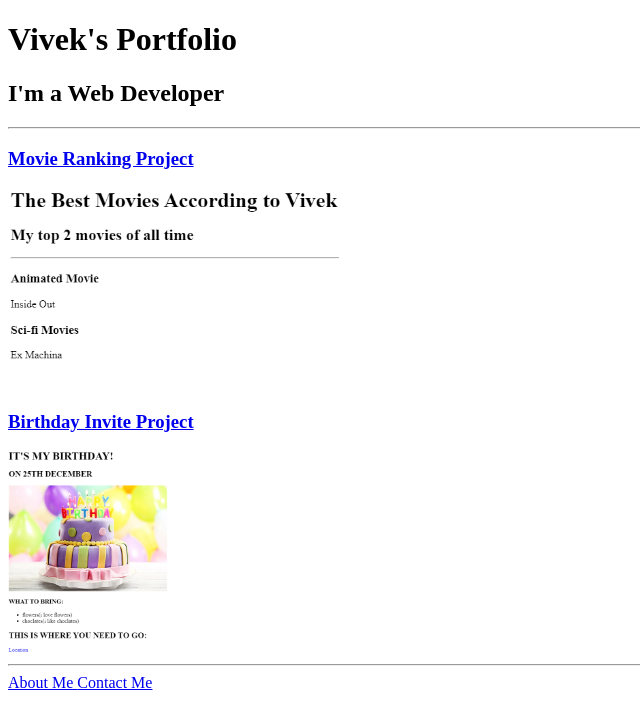
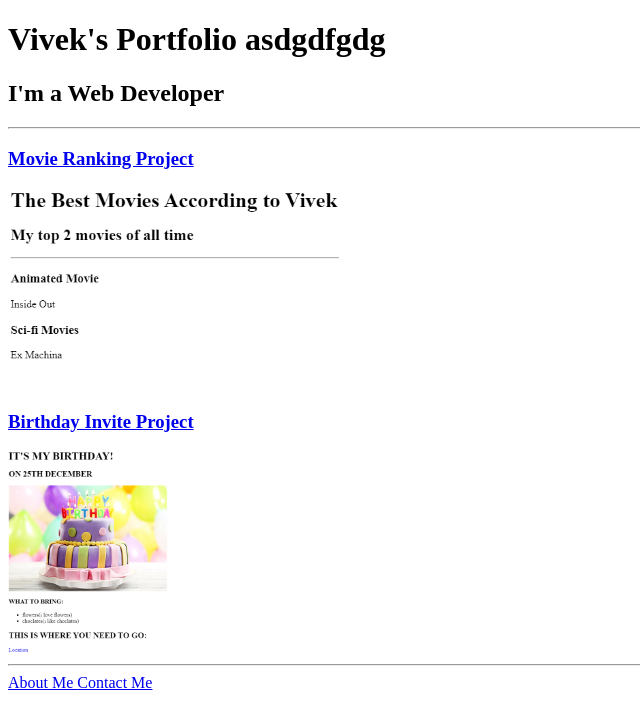
Before and after one commit to ViveksScripts/html-portfolio, a plain HTML site: page index.html in a window 1280 px wide. Shown: the whole page, without its empty margins (0-640 px from the left). Drawn offline with Linux system fonts and the light colour scheme.

Commit message:
Update index.html

```diff
--- a/index.html
+++ b/index.html
@@ -6,7 +6,7 @@
   <title>Vivek's Portfolio</title>
 </head>
 <body>
-  <h1>Vivek's Portfolio</h1>
+  <h1>Vivek's Portfolio asdgdfgdg</h1>
   <h2>I'm a Web Developer</h2>
   <hr/>
   <h3><a href="../2.4 Movie Ranking Project/index.html">Movie Ranking Project </a></h3>
```
